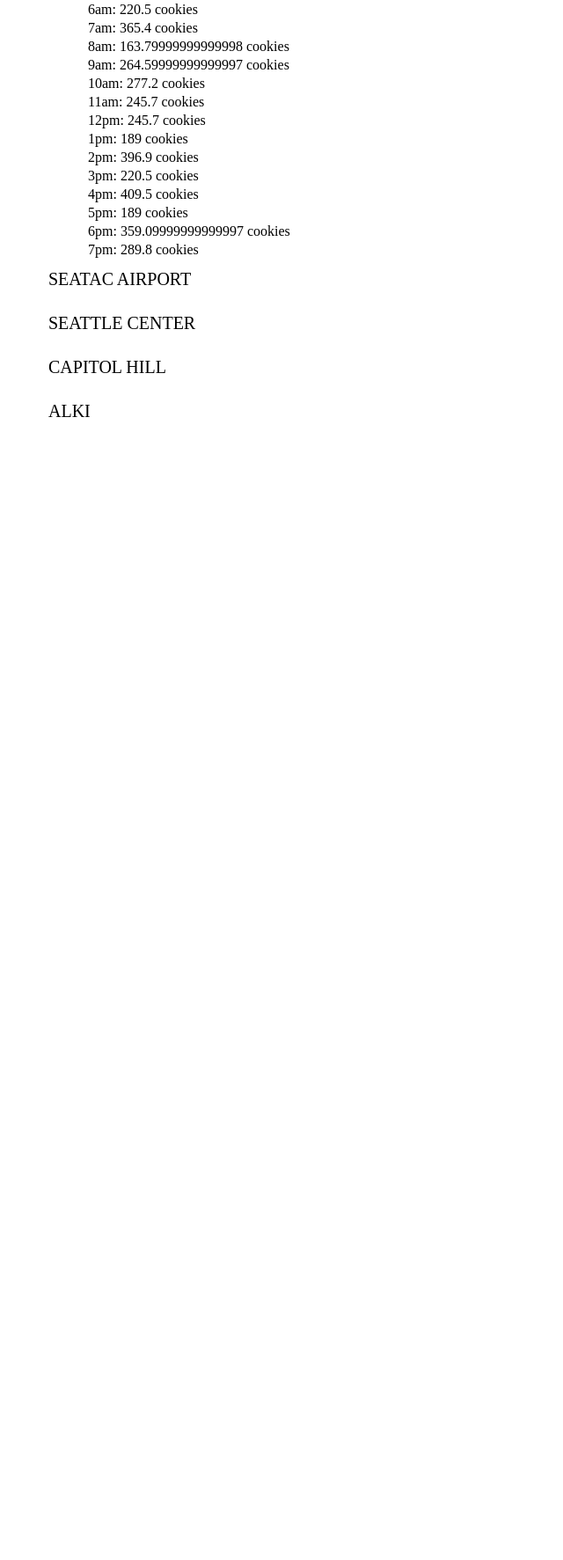
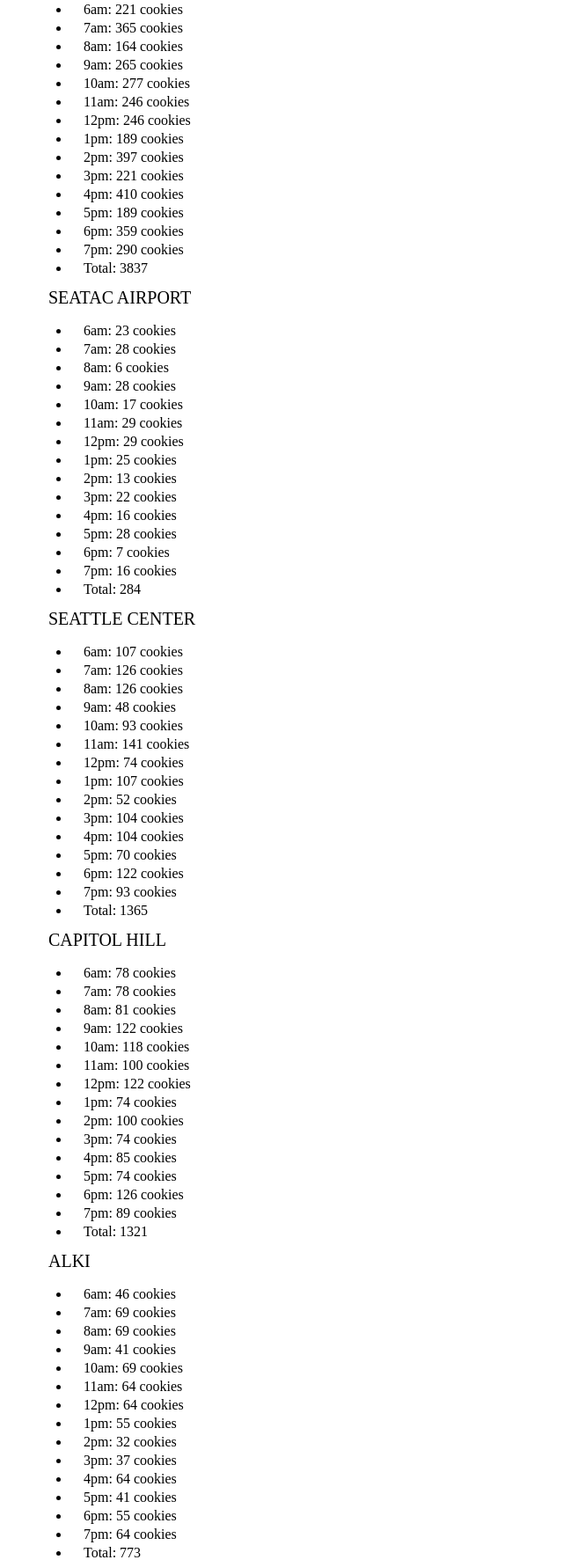
Before and after one commit to johannam999/salmon-cookie-shops, a plain HTML site: page sales.html in a window 1280 px wide. Shown: the part 52-1825 px from the top of the page at 88% size, without its empty margins (0-640 px from the left). Before the commit the page ends 800 px from the top, so only its background shows below. Drawn offline with Linux system fonts and the light colour scheme.

Commit message:
uploading js project

```diff
--- a/css/reset.css
+++ b/css/reset.css
@@ -31,9 +31,7 @@ footer, header, hgroup, menu, nav, section {
 body {
 	line-height: 1;
 }
-ol, ul {
-	list-style: none;
-}
+
 blockquote, q {
 	quotes: none;
 }
--- a/css/style.css
+++ b/css/style.css
@@ -1,5 +1,6 @@
 body {
     margin-left: 40px;
+    font-family: 'BioRhyme Expanded', serif;
 }
 h2{
     font-size: 20px;
@@ -8,12 +9,12 @@ h2{
     padding: 15px;
 
 }
-ul {
-    list-style-type:
-    list-style-position: inside;
-
-}
+  img{
+      padding-bottom: 50px;
+      padding-top: 30px;
+  }
 ul li {
     margin-top: 5px;
-    margin-left: 30px;
-    padding-left: 30px;
+    margin-left: 40px;
+    padding-left: 15px;
+}
--- a/js/app.js
+++ b/js/app.js
@@ -5,6 +5,148 @@ var storePike = {
   minCustomerPH: 23,
   maxCustomerPH: 65,
   averageCookiesPCustomer: 6.3,
+  totalCustomerPH :[],
+  totalSoldPH:[],
+  totalDaySales:0,
+
+
+  rndmcustomerPH: function() {
+    for (var i=0; i< hours.length; i++){
+      this.totalCustomerPH.push(Math.floor(Math.random() * (this.maxCustomerPH - this.minCustomerPH+1)) + this.minCustomerPH);
+      console.log(i);
+    }
+  },
+
+  calcSalesPH: function(){
+    this.rndmcustomerPH();
+    for (var j=0; j< this.totalCustomerPH.length; j++){
+      this.totalSoldPH.push(this.totalCustomerPH[j]*this.averageCookiesPCustomer);
+    }
+  },
+  calcTotalDaySales: function(){
+    this.calcSalesPH();
+    for ( var k=0; k< this.totalSoldPH.length; k++){
+      this.totalDaySales += this.totalSoldPH[k];
+    }
+  },
+
+  render: function(){
+    var ulEl = document.getElementById('pikep');
+    for (var l = 0; l<this.totalSoldPH.length; l++){
+      var liEl = document.createElement('li');
+      liEl.textContent = hours[l] + ': ' + Math.round(this.totalSoldPH[l]) + ' cookies';
+      ulEl.appendChild(liEl);
+
+    }
+    var liEl = document.createElement('li');
+    liEl.textContent = 'Total: ' + Math.round(this.totalDaySales);
+    ulEl.appendChild(liEl);
+  }
+};
+storePike.calcTotalDaySales();
+console.log(storePike.totalDaySales);
+storePike.render();
+
+
+
+var storeSeaTac = {
+  minCustomerPH: 3,
+  maxCustomerPH: 24,
+  averageCookiesPCustomer: 1.2,
+  totalCustomerPH :[],
+  totalSoldPH:[],
+  totalDaySales:0,
+
+
+  rndmcustomerPH: function() {
+    for (var i=0; i< hours.length; i++){
+      this.totalCustomerPH.push(Math.floor(Math.random() * (this.maxCustomerPH - this.minCustomerPH+1)) + this.minCustomerPH);
+      console.log(i);
+    }
+  },
+
+  calcSalesPH: function(){
+    this.rndmcustomerPH();
+    console.log('cutomers ' + this.totalCustomerPH);
+    for (var j=0; j< this.totalCustomerPH.length; j++){
+      this.totalSoldPH.push(this.totalCustomerPH[j]*this.averageCookiesPCustomer);
+    }
+  },
+  calcTotalDaySales: function(){
+    this.calcSalesPH();
+    console.log('sales ' + this.totalSoldPH)
+    for ( var k=0; k< this.totalSoldPH.length; k++){
+      this.totalDaySales += this.totalSoldPH[k];
+
+    }
+  },
+  render: function(){
+    var ulEl = document.getElementById('seataca');
+    for (var l = 0; l<this.totalSoldPH.length; l++){
+      var liEl = document.createElement('li');
+      liEl.textContent = hours[l] + ': ' + Math.round(this.totalSoldPH[l]) + ' cookies';
+      ulEl.appendChild(liEl);
+    }
+    var liEl = document.createElement('li');
+    liEl.textContent = 'Total: ' + Math.round(this.totalDaySales);
+    ulEl.appendChild(liEl);
+  }
+};
+storeSeaTac.calcTotalDaySales();
+console.log(storeSeaTac.totalDaySales);
+storeSeaTac.render();
+
+var storeSeattleCenter = {
+  minCustomerPH: 11,
+  maxCustomerPH: 38,
+  averageCookiesPCustomer: 3.7,
+  totalCustomerPH :[],
+  totalSoldPH:[],
+  totalDaySales:0,
+
+
+  rndmcustomerPH: function() {
+    for (var i=0; i< hours.length; i++){
+      this.totalCustomerPH.push(Math.floor(Math.random() * (this.maxCustomerPH - this.minCustomerPH+1)) + this.minCustomerPH);
+      console.log(i);
+    }
+  },
+
+  calcSalesPH: function(){
+    this.rndmcustomerPH();
+    console.log(this.totalCustomerPH);
+    for (var j=0; j< this.totalCustomerPH.length; j++){
+      this.totalSoldPH.push(this.totalCustomerPH[j]*this.averageCookiesPCustomer);
+    }
+  },
+  calcTotalDaySales: function(){
+    this.calcSalesPH();
+    for ( var k=0; k< this.totalSoldPH.length; k++){
+      this.totalDaySales += this.totalSoldPH[k];
+
+    }
+  },
+  render: function(){
+    var ulEl = document.getElementById('seattlec');
+    for (var l = 0; l<this.totalSoldPH.length; l++){
+      var liEl = document.createElement('li');
+      liEl.textContent = hours[l] + ': ' + Math.round(this.totalSoldPH[l])  + ' cookies';
+      ulEl.appendChild(liEl);
+    }
+    var liEl = document.createElement('li');
+    liEl.textContent = 'Total: ' + Math.round(this.totalDaySales);
+    ulEl.appendChild(liEl);
+  }
+};
+
+storeSeattleCenter.calcTotalDaySales();
+console.log(storeSeattleCenter.totalDaySales);
+storeSeattleCenter.render();
+
+var storeCapitolHill = {
+  minCustomerPH: 20,
+  maxCustomerPH: 38,
+  averageCookiesPCustomer: 3.7,
   totalCustomerPH :[],
   	totalSoldPH:[],
   	totalDaySales:0,
@@ -32,25 +174,27 @@ var storePike = {
   },
 
   render: function(){
-    var ulEl = document.getElementById('pikep');
+    var ulEl = document.getElementById('capitolh');
     for (var l = 0; l<this.totalSoldPH.length; l++){
       var liEl = document.createElement('li');
-      liEl.textContent = hours[l] + ': ' + this.totalSoldPH[l] + ' cookies';
+      liEl.textContent = hours[l] + ': ' + Math.round(this.totalSoldPH[l])  + ' cookies';
       ulEl.appendChild(liEl);
-
     }
+    var liEl = document.createElement('li');
+    liEl.textContent = 'Total: ' + Math.round(this.totalDaySales);
+    ulEl.appendChild(liEl);
   }
 };
-storePike.calcTotalDaySales();
-console.log(storePike.totalDaySales);
-storePike.render();
+storeCapitolHill.calcTotalDaySales();
+console.log(storeCapitolHill.totalDaySales);
+storeCapitolHill.render();
 
 
 
-var storeSeaTac = {
-  minCustPH: 3,
-  maxCustPH: 24,
-  avrgCookiesPCust: 1.2,
+var storeAlki = {
+  minCustomerPH: 2,
+  maxCustomerPH: 16,
+  averageCookiesPCustomer: 4.6,
   totalCustomerPH :[],
   totalSoldPH:[],
   totalDaySales:0,
@@ -74,28 +218,21 @@ var storeSeaTac = {
     this.calcSalesPH();
     for ( var k=0; k< this.totalSoldPH.length; k++){
       this.totalDaySales += this.totalSoldPH[k];
+    }
+  },
 
+  render: function(){
+    var ulEl = document.getElementById('alki');
+    for (var l = 0; l<this.totalSoldPH.length; l++){
+      var liEl = document.createElement('li');
+      liEl.textContent = hours[l] + ': ' + Math.round(this.totalSoldPH[l])  + ' cookies';
+      ulEl.appendChild(liEl);
     }
+    var liEl = document.createElement('li');
+    liEl.textContent = 'Total: ' + Math.round(this.totalDaySales);
+    ulEl.appendChild(liEl);
   }
 };
-storePike.calcTotalDaySales();
-console.log(storePike.totalDaySales);
-/*
-
-var storeSeattleCenter = {
-    minCustPH: 11,
-    maxCustPH: 38,
-    avrgCookiesPCust: 3.7,
-}
-
-var storeCapitolHill = {
-    minCustPH: 20,
-    maxCustPH: 38,
-    avrgCookiesPCust: 3.7,
-};
-
-var storeAlki = {
-    minCustPH: 2,
-    maxCustPH: 16,
-    avrgCookiesPCust: 4.6,
-}*/
+storeAlki.calcTotalDaySales();
+console.log(storeAlki.totalDaySales);
+storeAlki.render();
```
Also changed, not shown: index.html (+8 -6 lines), img/salmon.png (added). Lines whose indentation alone changed are shown as unchanged.
